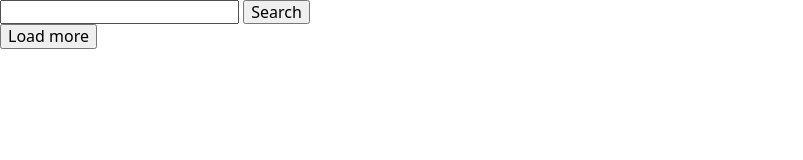
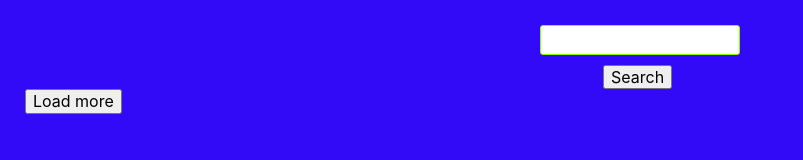
Before and after one commit to MariiaMelychyn/coctails, a website built with Parcel: page src/index.html in a window 1280 px wide. Shown: the whole page, without its empty margins (0-803 px from the left). Built offline with nearby package versions, Linux system fonts and the light colour scheme.

Commit message:
modul12.

```diff
--- a/src/index.html
+++ b/src/index.html
@@ -17,7 +17,7 @@
   <div id='root'>
     <form id='form'>
       <input type='text' id='search' name='coctailName'/>
-      <button type='submit'>Search</button>
+      <button type='submit' class="submit">Search</button>
     </form>
     <div class='container'></div>
     <button id='more'>
--- a/src/sass/main.scss
+++ b/src/sass/main.scss
@@ -9,8 +9,9 @@
 .container {
     display: grid;
     grid-template-columns: 300px 300px 300px;
-    grid-column-gap: 30px;
-    grid-row-gap: 30px;
+    grid-column-gap: 40px;
+    grid-row-gap: 40px;
+    margin-left: 40px;
 }
 
 img {
@@ -18,3 +19,50 @@ img {
     max-width: 100%;
     height: auto
 }
+
+body {
+    font-family: -apple-system, BlinkMacSystemFont, 'Segoe UI', Roboto, Oxygen-Sans, Ubuntu, Cantarell,
+      'Helvetica Neue', sans-serif, 'Apple Color Emoji', 'Segoe UI Emoji', 'Segoe UI Symbol';
+  background-color: #320af8;
+    padding: 25px;
+  }
+
+  input {
+    margin-left: auto;
+    margin-right: auto;
+    display: block;
+    width: 200px;
+    height: 30px;
+    border: 1px solid rgb(136, 255, 0);
+    border-radius: 3px;
+    font-weight: 700;
+    font-size: 16px;
+    line-height: 26px;
+    letter-spacing: 0.03em;
+
+    &:hover {
+      box-shadow: 2px 2px 10px rgba(11, 248, 137, 0.452);
+    }
+    &:focus {
+      box-shadow: 2px 5px 15px rgba(5, 245, 125, 0.5);
+    }
+  }
+  .submit{
+margin-left: 47%;
+margin-top: 10px;
+  }
+  img {
+    display: block;
+    border-radius: 3%;
+    object-fit: cover;
+    transition: transform 0.4s ease-in-out;
+    margin: 10px;
+  }
+
+
+#search {
+    text-align: center;
+}
+#form{
+    align-items: center;
+}
```
Also changed, not shown: src/sass/main.css, 1 other file.
